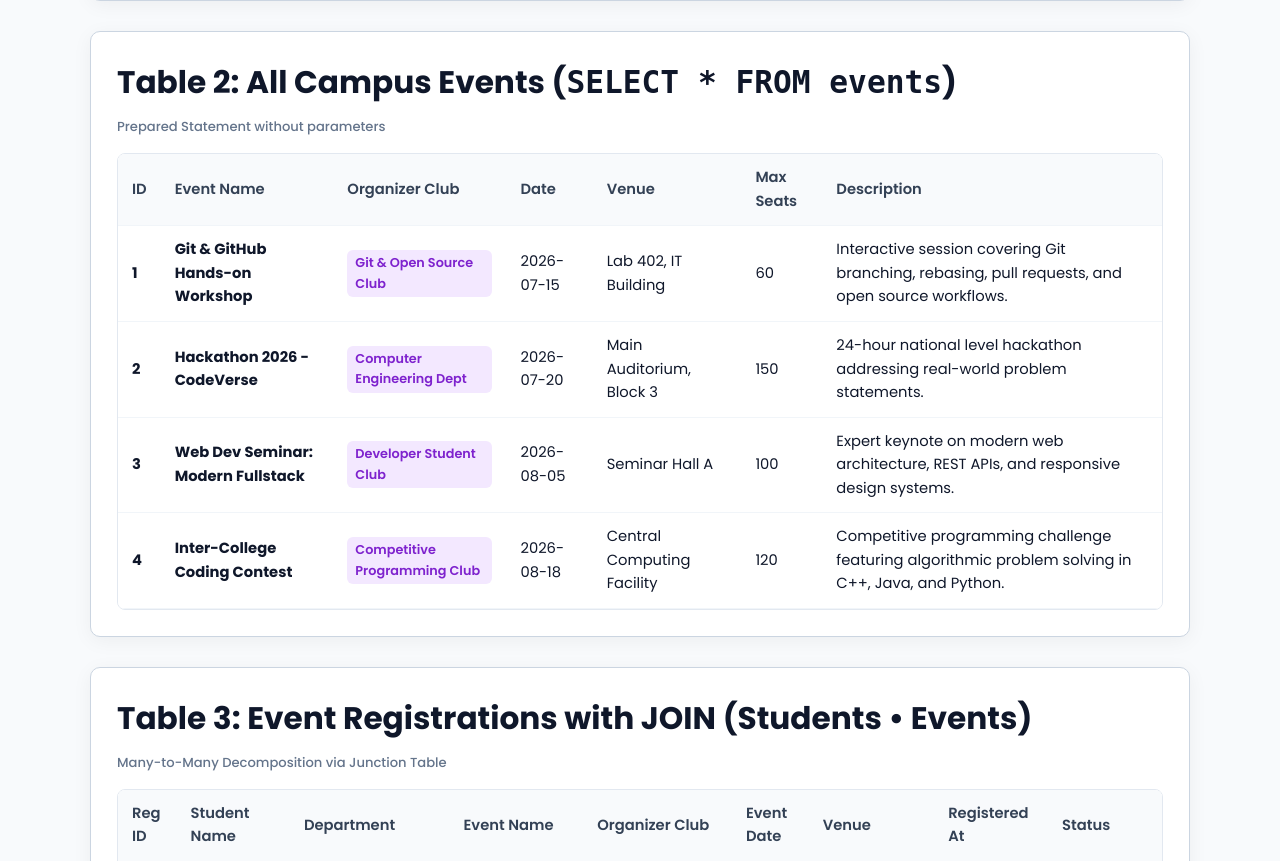
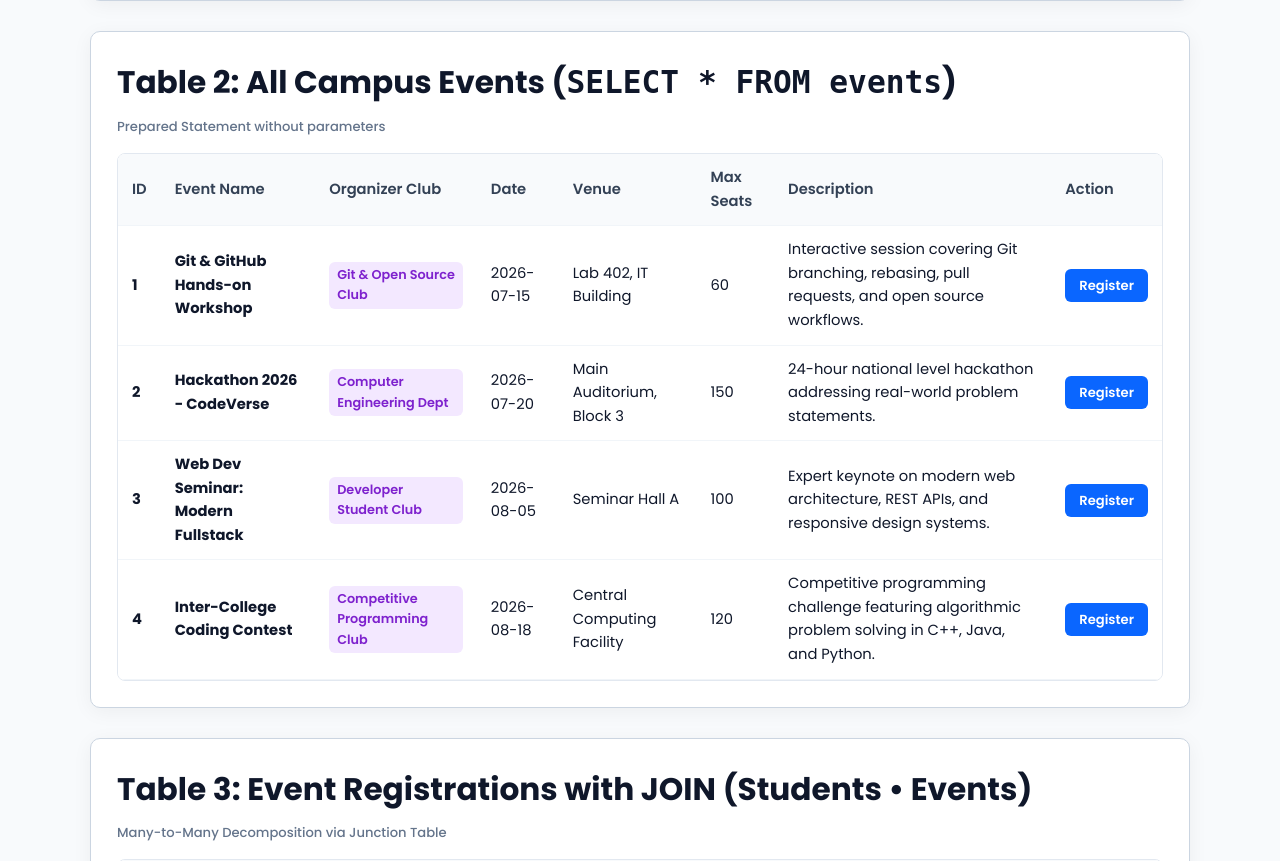
Before and after one commit to cs-cspit/25CS044_WDF_PROJECT, a PHP site: page /studenthub-db/test_connection.php in a window 1280 px wide. Shown: the part 899-1760 px from the top of the page. Run offline with PHP 8.4, Linux system fonts and the light colour scheme; data comes from the database, SQL or seed files in the repository.

Commit message:
Add Register button in each event row linking to registration form

```diff
--- a/js/events-manager.js
+++ b/js/events-manager.js
@@ -124,6 +124,12 @@ document.addEventListener('DOMContentLoaded', () => {
                 <td>
                     <span class="status-pill status-${item.status.toLowerCase()}">${item.status}</span>
                 </td>
+                <td>
+                    ${item.status.toLowerCase() === 'closed'
+                        ? `<button type="button" class="btn-register disabled" disabled>Closed</button>`
+                        : `<a href="../php-form-handling/register.php?event_id=${encodeURIComponent(item.id)}&event_name=${encodeURIComponent(item.name)}" class="btn-register">Register</a>`
+                    }
+                </td>
             </tr>
         `).join('');
 
--- a/pages/test_connection.html
+++ b/pages/test_connection.html
@@ -331,6 +331,7 @@
                         <th>Venue</th>
                         <th>Max Seats</th>
                         <th>Description</th>
+                        <th>Action</th>
                     </tr>
                 </thead>
                 <tbody>
@@ -342,6 +343,7 @@
                         <td>Lab 402, IT Building</td>
                         <td>60</td>
                         <td>Interactive session covering Git branching, rebasing, pull requests, and open source workflows.</td>
+                        <td><a href="../php-form-handling/register.php?event_id=1&event_name=Git%20%26%20GitHub%20Hands-on%20Workshop" class="btn-register">Register</a></td>
                     </tr>
                     <tr>
                         <td><strong>2</strong></td>
@@ -351,6 +353,7 @@
                         <td>Main Auditorium, Block 3</td>
                         <td>150</td>
                         <td>24-hour national level hackathon addressing real-world problem statements.</td>
+                        <td><a href="../php-form-handling/register.php?event_id=2&event_name=Hackathon%202026%20-%20CodeVerse" class="btn-register">Register</a></td>
                     </tr>
                     <tr>
                         <td><strong>3</strong></td>
@@ -360,6 +363,7 @@
                         <td>Seminar Hall A</td>
                         <td>100</td>
                         <td>Expert keynote on modern web architecture, REST APIs, and responsive design systems.</td>
+                        <td><a href="../php-form-handling/register.php?event_id=3&event_name=Web%20Dev%20Seminar%3A%20Modern%20Fullstack" class="btn-register">Register</a></td>
                     </tr>
                     <tr>
                         <td><strong>4</strong></td>
@@ -369,6 +373,7 @@
                         <td>Central Computing Facility</td>
                         <td>120</td>
                         <td>Competitive programming challenge featuring algorithmic problem solving in C++, Java, and Python.</td>
+                        <td><a href="../php-form-handling/register.php?event_id=4&event_name=Inter-College%20Coding%20Contest" class="btn-register">Register</a></td>
                     </tr>
                 </tbody>
             </table>
--- a/studenthub-db/style.css
+++ b/studenthub-db/style.css
@@ -191,6 +191,27 @@ tr:hover td {
     color: #7e22ce;
 }
 
+.btn-register {
+    display: inline-flex;
+    align-items: center;
+    justify-content: center;
+    padding: 6px 14px;
+    background: var(--primary);
+    color: #ffffff;
+    border-radius: 6px;
+    font-size: 0.82rem;
+    font-weight: 600;
+    text-decoration: none;
+    border: none;
+    cursor: pointer;
+    transition: background 0.2s, transform 0.1s;
+}
+
+.btn-register:hover {
+    background: var(--primary-dark);
+    transform: translateY(-1px);
+}
+
 .code-snippet {
     background: #0f172a;
     color: #f8fafc;
--- a/studenthub-db/test_connection.php
+++ b/studenthub-db/test_connection.php
@@ -184,6 +184,7 @@ try {
                         <th>Venue</th>
                         <th>Max Seats</th>
                         <th>Description</th>
+                        <th>Action</th>
                     </tr>
                 </thead>
                 <tbody>
@@ -196,6 +197,9 @@ try {
                             <td><?= htmlspecialchars($row['venue'], ENT_QUOTES, 'UTF-8') ?></td>
                             <td><?= htmlspecialchars((string)$row['max_seats'], ENT_QUOTES, 'UTF-8') ?></td>
                             <td><?= htmlspecialchars($row['description'] ?? '-', ENT_QUOTES, 'UTF-8') ?></td>
+                            <td>
+                                <a href="../php-form-handling/register.php?event_id=<?= urlencode((string)$row['event_id']) ?>&event_name=<?= urlencode($row['event_name']) ?>" class="btn-register">Register</a>
+                            </td>
                         </tr>
                     <?php endforeach; ?>
                 </tbody>
```
Also changed, not shown: pages/event-entry.html (+28 -0 lines).
